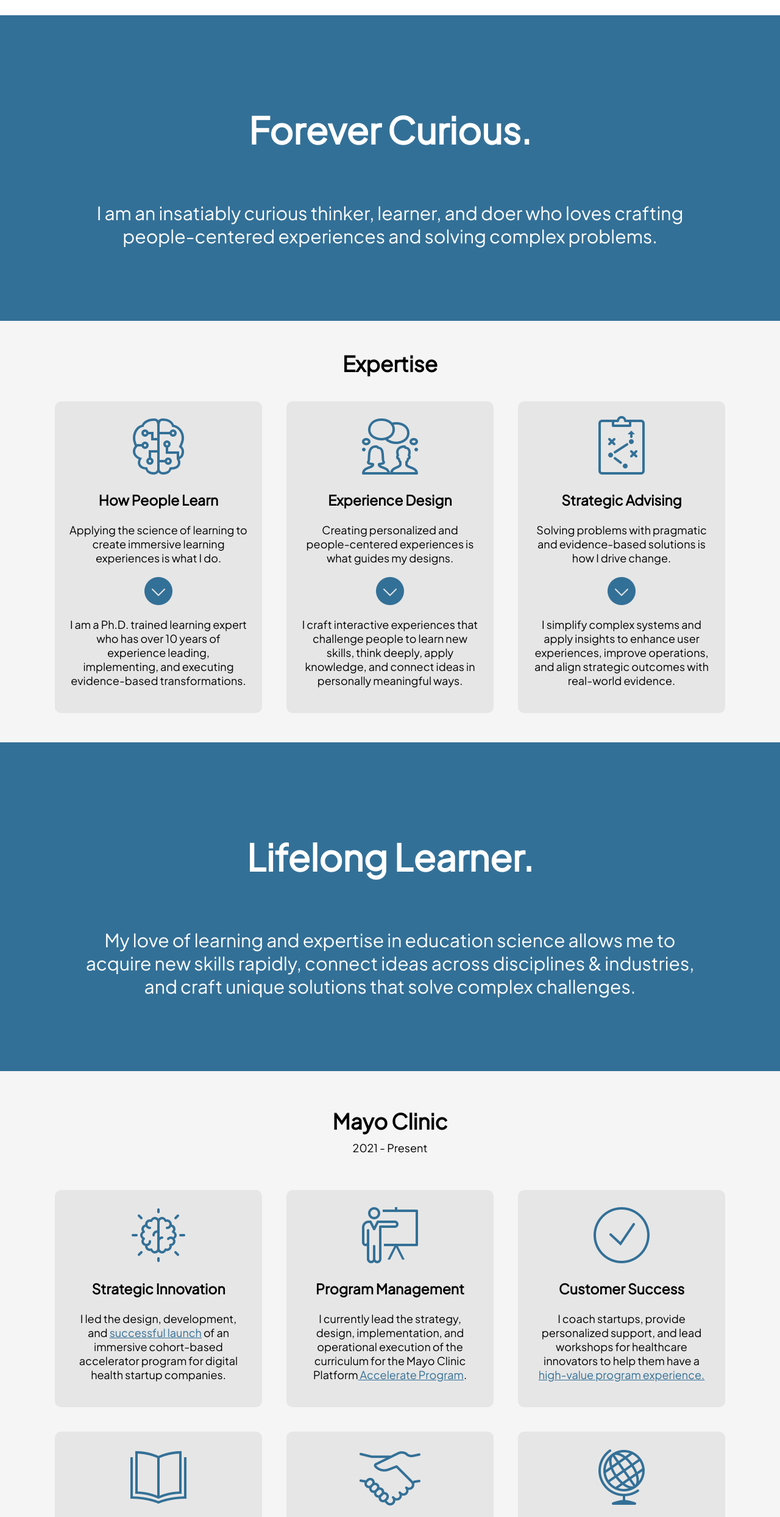
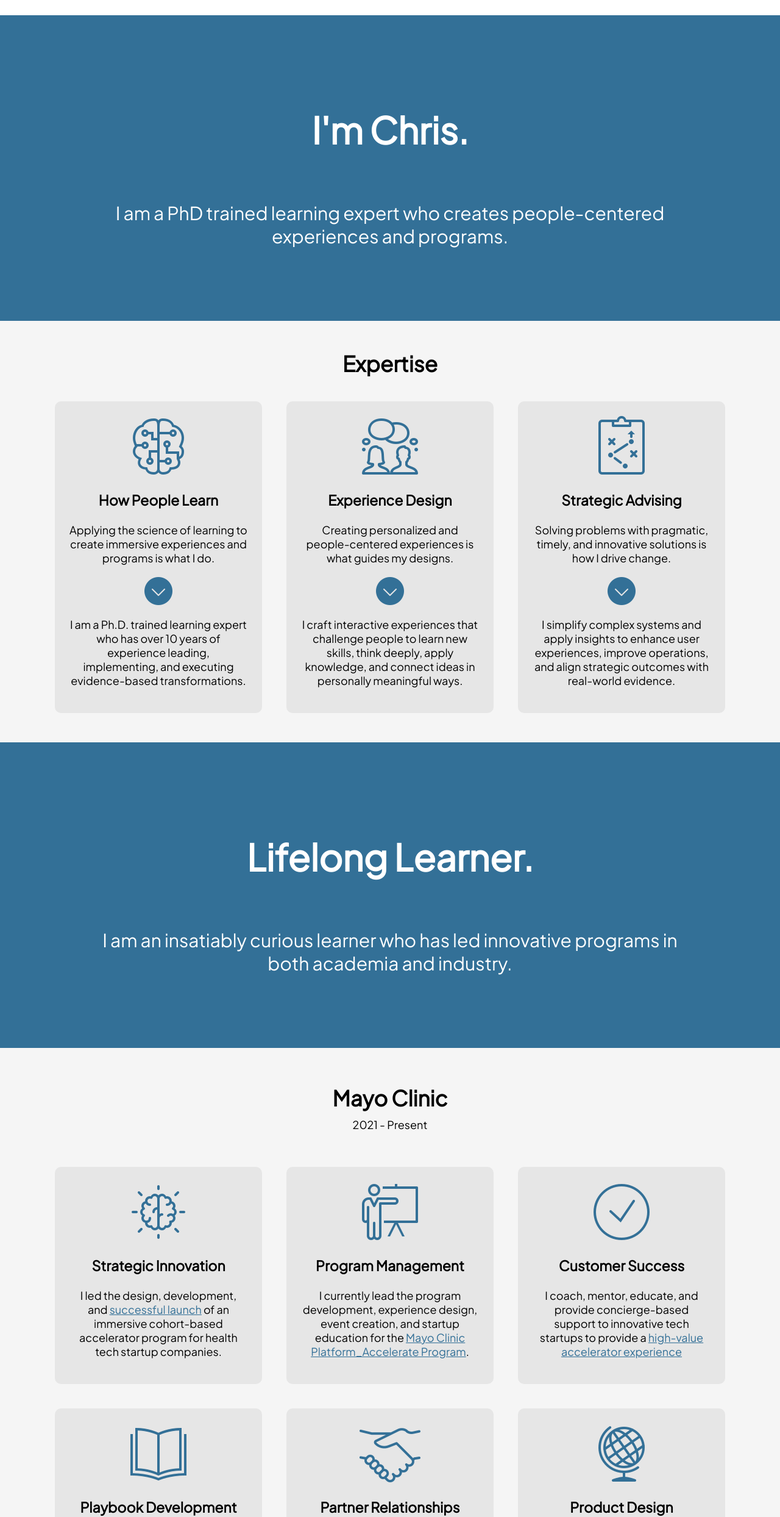
Before and after one commit to chrisminter/personal-website, a plain HTML site: page index.html in a window 1280 px wide. Shown: the part 79-2566 px from the top of the page at 61% size. Drawn offline with Linux system fonts and the light colour scheme.

Commit message:
Add files via upload

```diff
--- a/index.html
+++ b/index.html
@@ -29,8 +29,8 @@
 <!-- Forever Curious -->
     <section class="headline-background-margin">
         <article class ="headline">
-            <h1 class ="headline-title">Forever Curious.</h1>
-             <p> I am an insatiably curious thinker, learner, and doer who loves crafting people-centered experiences and solving complex problems.</p>
+            <h1 class ="headline-title">I'm Chris.</h1>
+             <p>I am a PhD trained learning expert who creates people-centered experiences and programs.</p>
         </article>
     </section>
 <!-- Expertise -->
@@ -40,7 +40,7 @@
             <div class="how-people-learn">
                 <img src="img/brain_230.png" alt="Brain">
                 <h3>How People Learn</h3>
-                <p>Applying the science of learning to create immersive learning experiences is what I do.</p>
+                <p>Applying the science of learning to create immersive experiences and programs is what I do.</p>
                 <img src="img/downarrow_230.png" alt="down arrow">
                 <p>I am a Ph.D. trained learning expert who has over 10 years of experience leading, implementing, and executing evidence-based transformations.</p>
             </div>
@@ -54,7 +54,7 @@
             <div class="data-driven-insights">
                 <img src="img/data_230.png" alt="Data">
                 <h3>Strategic Advising</h3>
-                <p>Solving problems with pragmatic and evidence-based solutions is how I drive change.</p>
+                <p>Solving problems with pragmatic, timely, and innovative solutions is how I drive change.</p>
                 <img src="img/downarrow_230.png" alt="down arrow">
                 <p>I simplify complex systems and apply insights to enhance user experiences, improve operations, and align strategic outcomes with real-world evidence.</p>
             </div>
@@ -64,7 +64,7 @@
     <section class="headline-background-margin">
         <article class ="headline">
             <h1 class ="headline-title">Lifelong Learner.</h1>
-            <p class> My love of learning and expertise in education science allows me to acquire new skills rapidly, connect ideas across disciplines & industries, and craft unique solutions that solve complex challenges.</p>
+            <p class> I am an insatiably curious learner who has led innovative programs in both academia and industry.</p>
         </article>
     </section>
 <!-- Experience -->
@@ -77,17 +77,17 @@
             <div class="mayo-column1">
                 <img src="img/creativity_230.png" alt="Brain">
                 <h3>Strategic Innovation</h3>
-                <p> I led the design, development, and <a href="https://newsnetwork.mayoclinic.org/discussion/3-23-mayo-clinic-platform_accelerate-program-begins-with-four-ai-startups/" target="_blank">successful launch</a> of an immersive cohort-based accelerator program for digital health startup companies.</p>
+                <p> I led the design, development, and <a href="https://newsnetwork.mayoclinic.org/discussion/3-23-mayo-clinic-platform_accelerate-program-begins-with-four-ai-startups/" target="_blank">successful launch</a> of an immersive cohort-based accelerator program for health tech startup companies.</p>
             </div>
             <div class="mayo-column2">
                 <img src="img/training_230.png" alt="Brain">
                 <h3>Program Management</h3>
-                <p>I currently lead the strategy, design, implementation, and operational execution of the curriculum for the Mayo Clinic Platform<a href="https://www.mayoclinicplatform.org/accelerate/" target="_blank"> Accelerate Program</a>.</p>
+                <p>I currently lead the program development, experience design, event creation, and startup education for the <a href="https://www.mayoclinicplatform.org/accelerate/" target="_blank">Mayo Clinic Platform_Accelerate Program</a>.</p>
             </div>
             <div class="mayo-column3">
                 <img src="img/success_230.png" alt="Brain">
                 <h3>Customer Success</h3>
-                <p>I coach startups, provide personalized support, and lead workshops for healthcare innovators to help them have a <a href="https://www.youtube.com/watch?v=ilDifVNESA4" target="_blank"> high-value program experience.</a></p>
+                <p>I coach, mentor, educate, and provide concierge-based support to innovative tech startups to provide a <a href="https://www.youtube.com/watch?v=ilDifVNESA4" target="_blank"> high-value accelerator experience</a></p>
             </div>
             <div class="mayo-column4">
                 <img src="img/book_230.png" alt="Open book">
@@ -112,7 +112,7 @@
             <div class="msu-column1">
                 <img src="img/learning_230.png" alt="Brain">
                 <h3> Science of Learning</h3>
-                <p>I specialized in education science for my Ph.D. and applied my expertise in experience design to lead a multi-year study that improved student learning.</p>
+                <p>I specialized in the science of learning for my Ph.D. and applied my expertise in experience design to lead a multi-year study that improved student learning.</p>
             </div>
             <div class="msu-column2">
                 <img src="img/consultation_230.png" alt="Brain">
@@ -167,15 +167,11 @@
 <!-- Making a Vision a Reality -->
     <section class="headline-background-margin">
         <article class ="headline">
-            <h1 class ="headline-title">Making a Vision a Reality.</h1>
-            <p> Complex challenges require curious leaders that know how to connect, transform, and empower others through pragmatic optimism.</p>
-        </article>
+            <h1 class ="headline-title">Have an interesting challenge or problem to solve?</h1>
+            <p>I'm open to new opportunities and happy to chat on how I could help with my unique training, skillset, and expertise.</p>
     </section>
 <!-- Footer -->
     <footer class="footer-background">
-        <div class="footer-cta">
-            <p>Let's connect.</p>
-        </div>
         <div class="footer-logo-container">
             <div class="footer-logo">
                 <a href="https://docs.google.com/forms/d/e/1FAIpQLScNg-plX2-I3j_a9f-B3Ih5RoeySybWxc3BdjOQI96-AJsQ5Q/viewform" target="_blank">
```
